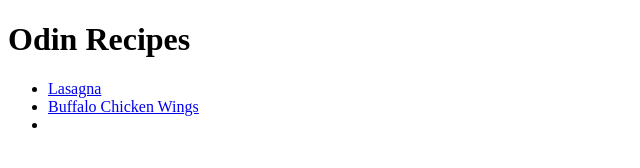
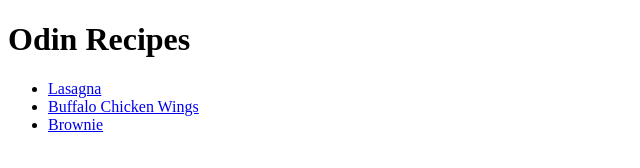
Before and after one commit to letoproject/odin-recipes, a plain HTML site: page index.html in a window 1280 px wide. Shown: the full height of the page, 0-640 px from the left. Drawn offline with Linux system fonts and the light colour scheme.

Commit message:
fix: edit index.html

```diff
--- a/index.html
+++ b/index.html
@@ -10,7 +10,7 @@
   <ul>
     <li><a href="./recipes/lasagna.html">Lasagna</a></li>
     <li><a href="./recipes/buffaloChickenWings.html">Buffalo Chicken Wings</a></li>
-    <li></li>
+    <li><a href="./recipes/brownie.html">Brownie</a></li>
   </ul>
 
 </body>
```
